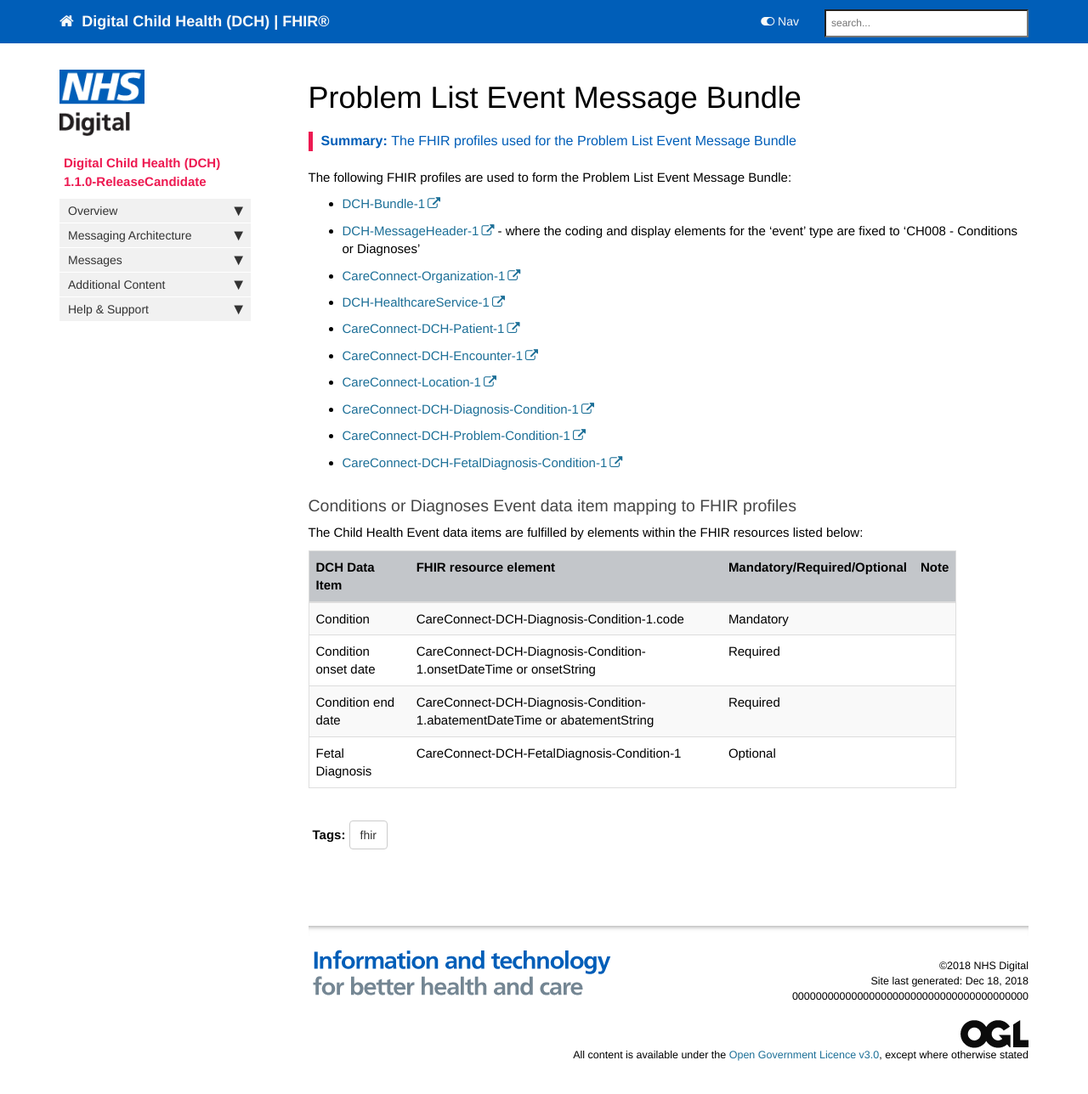
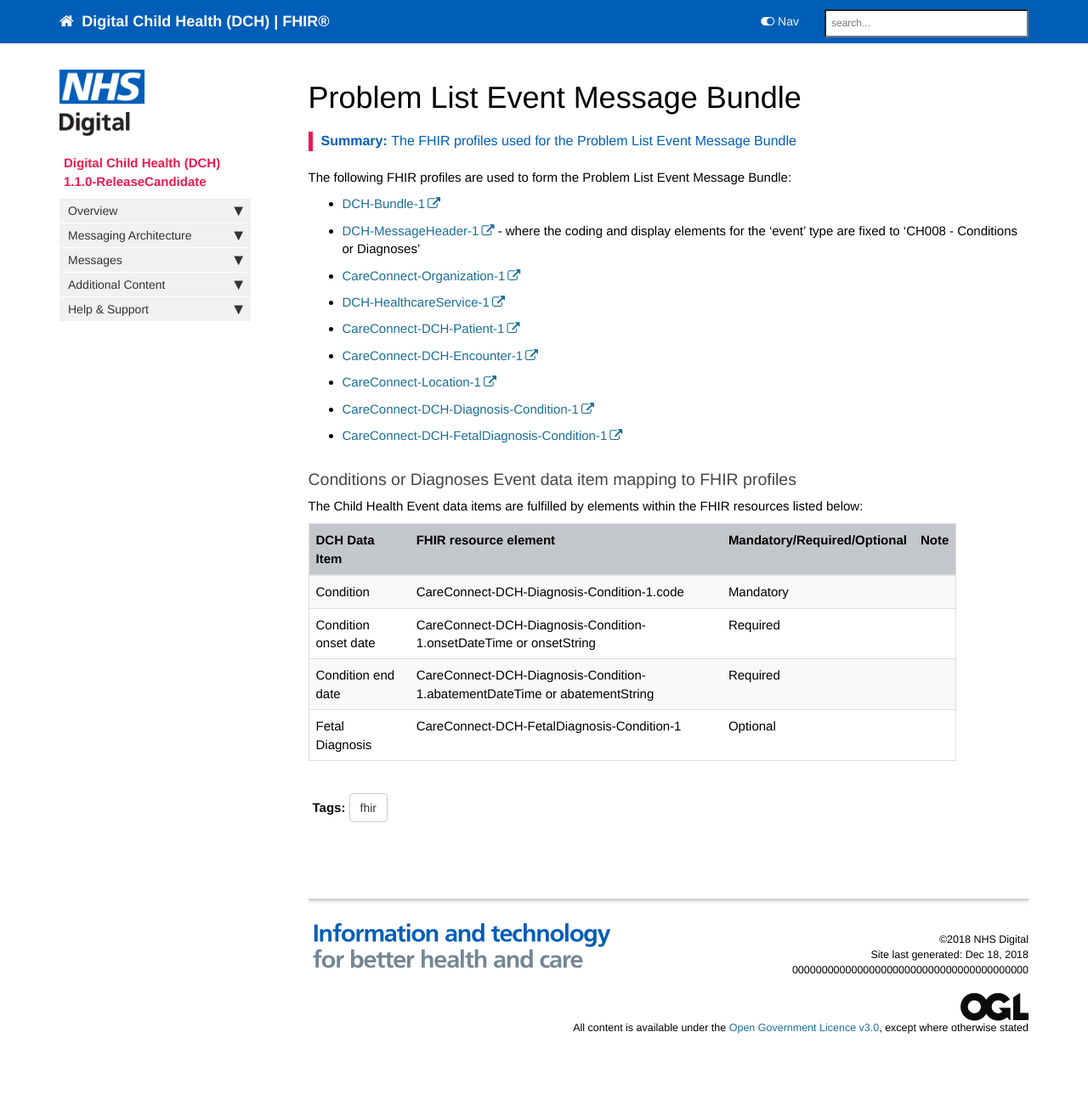
Before and after one commit to nhsconnect/Digital-Child-Health-STU3, a Jekyll site: the page built from pages/explore/explore_problem_list.md, in a window 1280 px wide and 1312 px high. Shown: the top 1288 px of the window at 85% size. Built offline with Jekyll 4.4.1, drawn with Linux system fonts in a browser that asks for light colours; nearby versions of some CDN libraries; comment, search, counter and statistics services are not loaded.

Commit message:
Removed CareConnect-DCH-Problem-Condition-1

```diff
--- a/pages/explore/explore_problem_list.md
+++ b/pages/explore/explore_problem_list.md
@@ -17,7 +17,6 @@ The following FHIR profiles are used to form the Problem List Event Message Bund
 - [CareConnect-DCH-Encounter-1](https://fhir.nhs.uk/STU3/StructureDefinition/CareConnect-DCH-Encounter-1)
 - [CareConnect-Location-1](https://fhir.hl7.org.uk/STU3/StructureDefinition/CareConnect-Location-1)
 - [CareConnect-DCH-Diagnosis-Condition-1](https://fhir.nhs.uk/STU3/StructureDefinition/CareConnect-DCH-Diagnosis-Condition-1)
-- [CareConnect-DCH-Problem-Condition-1](https://fhir.nhs.uk/STU3/StructureDefinition/CareConnect-DCH-Problem-Condition-1)
 - [CareConnect-DCH-FetalDiagnosis-Condition-1](https://fhir.nhs.uk/STU3/StructureDefinition/CareConnect-DCH-FetalDiagnosis-Condition-1)
 
 ### Conditions or Diagnoses Event data item mapping to FHIR profiles ###
```
